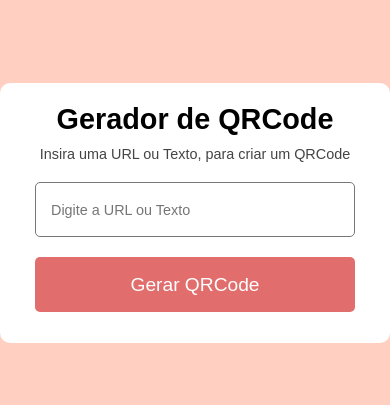
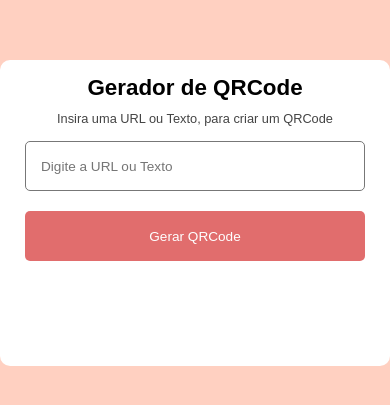
Before and after one commit to YuriDeiverson/QRCode-Gerador, a plain HTML site: page index.html in a window 390 px wide. Shown: the part 209-614 px from the top of the page. Drawn offline with Linux system fonts and the light colour scheme.

Commit message:
Update style.css

```diff
--- a/css/style.css
+++ b/css/style.css
@@ -90,3 +90,34 @@ body {
 .container.active #qr-code{
   opacity: 1;
 }
+
+/* Responsividade */
+@media (max-width: 480px) {
+  .container {
+    padding: 15px;
+    height: auto;
+  }
+
+  #qr-header h1 {
+    font-size: 1.4rem;
+  }
+
+  #qr-header p {
+    font-size: 0.8rem;
+  }
+
+  #qr-form input,
+  #qr-form button {
+    height: 50px;
+    font-size: 0.85rem;
+  }
+
+  #qr-form {
+    margin: 15px 10px;
+  }
+
+  #qr-code {
+    margin: 15px 10px;
+    padding: 20px 0;
+  }
+}
```
